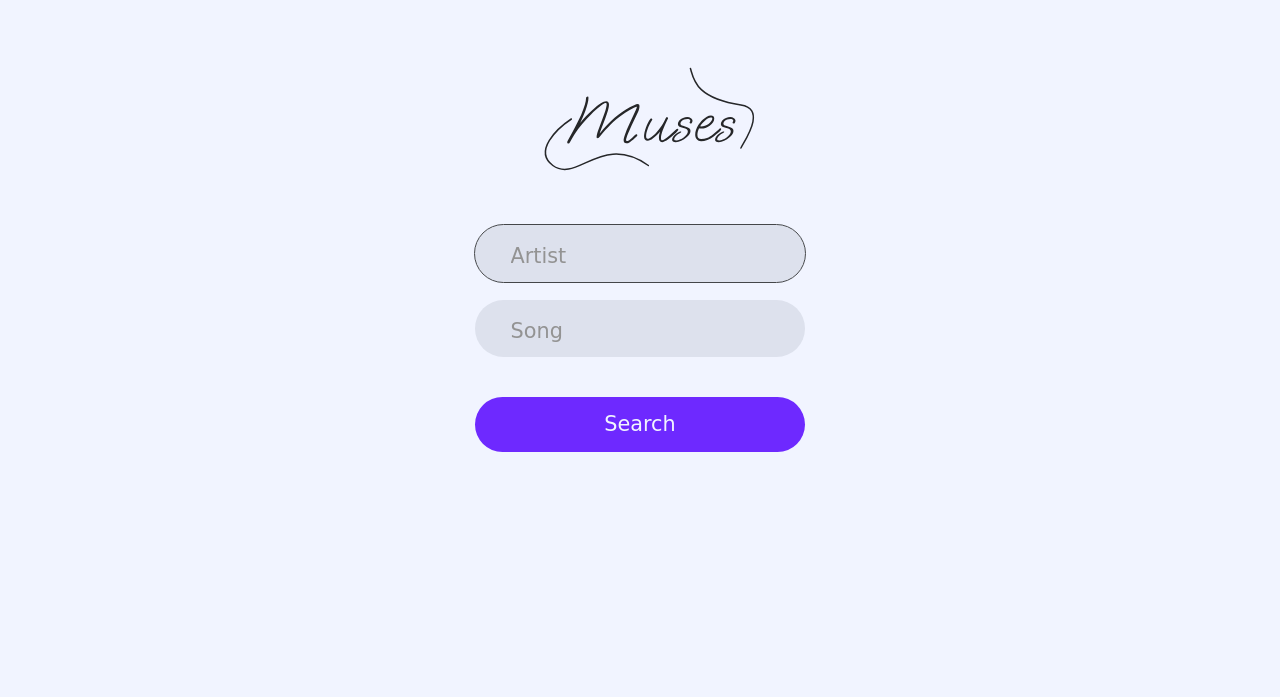
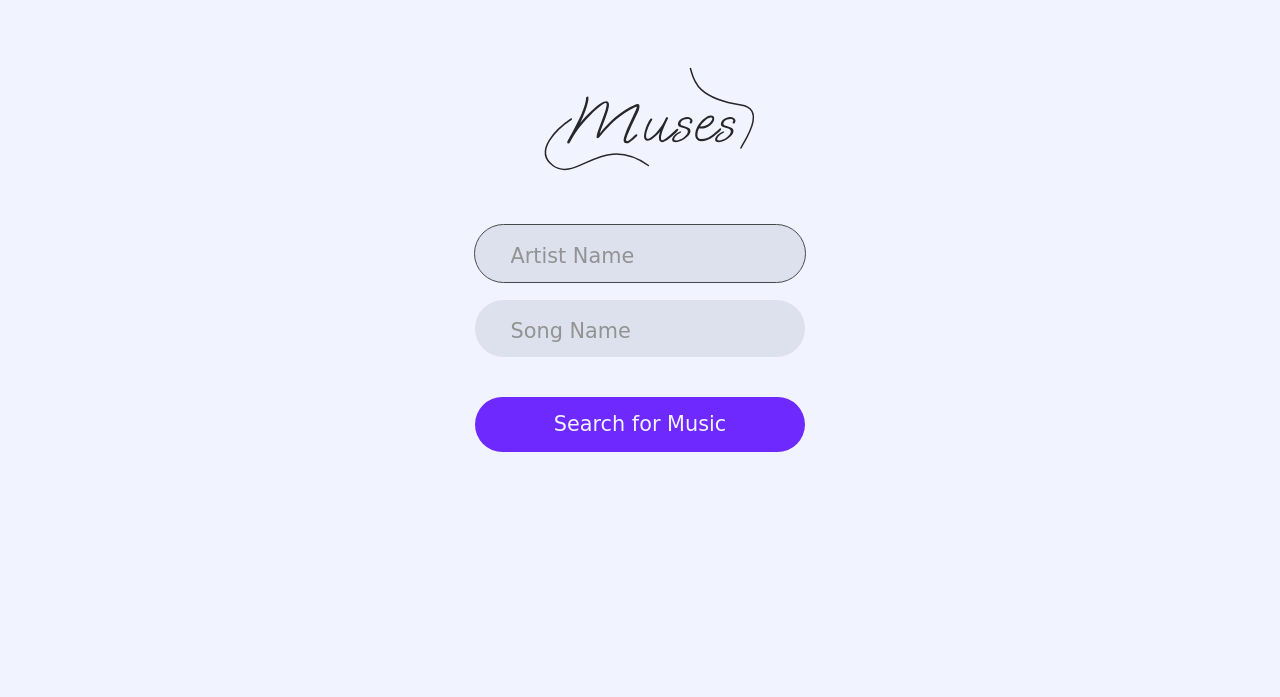
Before and after one commit to mohammadjr7/Muses-FrontEnd, a plain HTML site: page index.html in a window 1280 px wide. Shown: the top 697 px of the page. Drawn offline with Linux system fonts and the light colour scheme; a web font is replaced by a local one.

Commit message:
Update index.html

```diff
--- a/index.html
+++ b/index.html
@@ -54,14 +54,14 @@
                 <form action="result.html" class="flexbox" id="search-form">
                     <div class="textboxes flexbox w-100">
                         <!-- Artist Section -->
-                        <div class="flex"><input oninput="checkArtistInput()" autofocus accesskey="/" type="text" name="artist" id="artist" placeholder="Artist" class="textbox w-100"></div>
+                        <div class="flex"><input oninput="checkArtistInput()" autofocus accesskey="/" type="text" name="artist" id="artist" placeholder="Artist Name" class="textbox w-100"></div>
                         <div class="container hidden" id="artist-errorbox">
                             <p class="error-message textbox-error-message">Error Message</p>
                             <div class="empty m-1"></div>
                         </div>
 
                         <!-- Song Section -->
-                        <div class="flex"><input oninput="checkSongInput()" type="text" name="song" id="song" placeholder="Song" class="textbox w-100 go-top-half"></div>
+                        <div class="flex"><input oninput="checkSongInput()" type="text" name="song" id="song" placeholder="Song Name" class="textbox w-100 go-top-half"></div>
                         <div class="container hidden" id="song-errorbox">
                             <p class="error-message textbox-error-message go-top-half">Error Message</p>
                             <div class="empty m-1"></div>
@@ -70,7 +70,7 @@
 
                         <!-- Search Button Section -->
                         <div class="buttons flexbox w-100">
-                            <div class="flex"><input onmousedown="searchSubmit();showToast('Fields cannot be empty.', 'error')" onclick="checkSongInput();checkArtistInput();" type="button" value="Search" class="btn btn-primary w-100" id="btn-search"></div>
+                            <div class="flex"><input onmousedown="searchSubmit();showToast('Fields cannot be empty.', 'error')" onclick="checkSongInput();checkArtistInput();" type="button" value="Search for Music" class="btn btn-primary w-100" id="btn-search"></div>
                         </div>
                 </form>
             </div>
```
